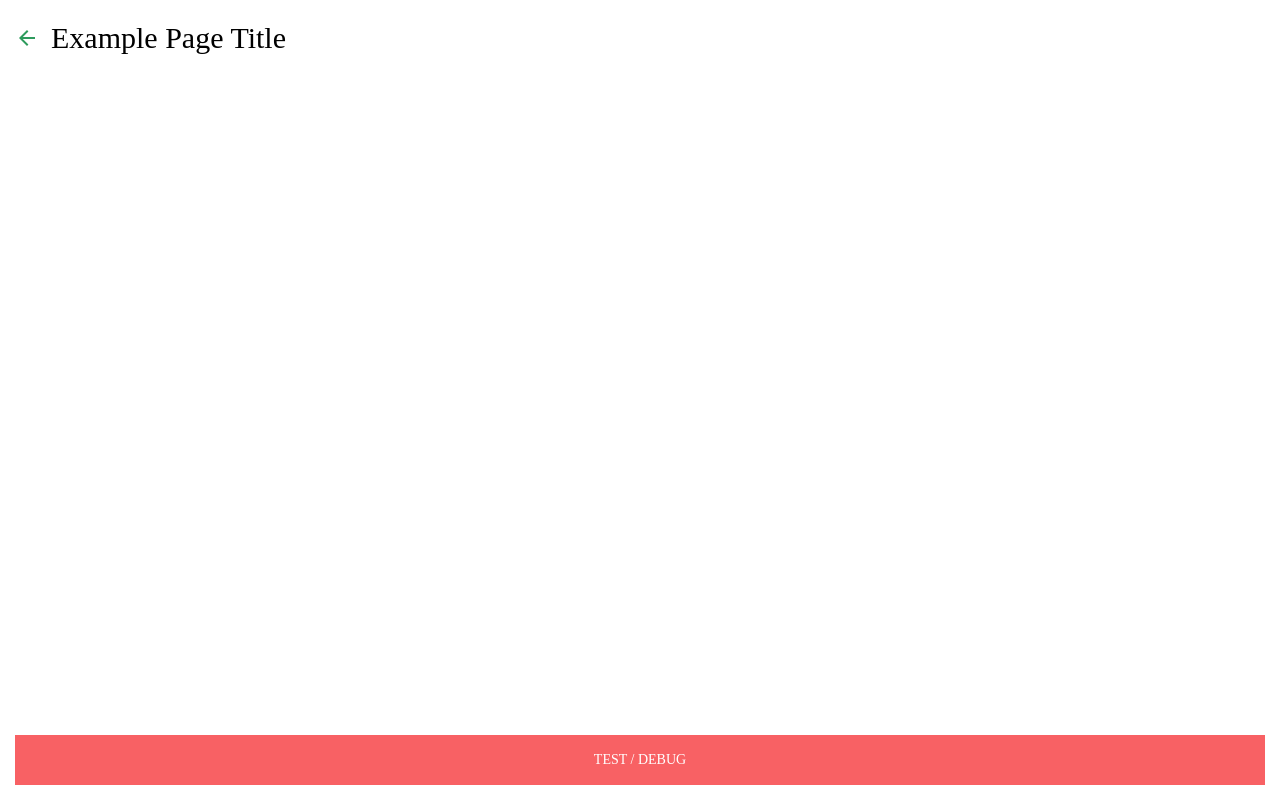
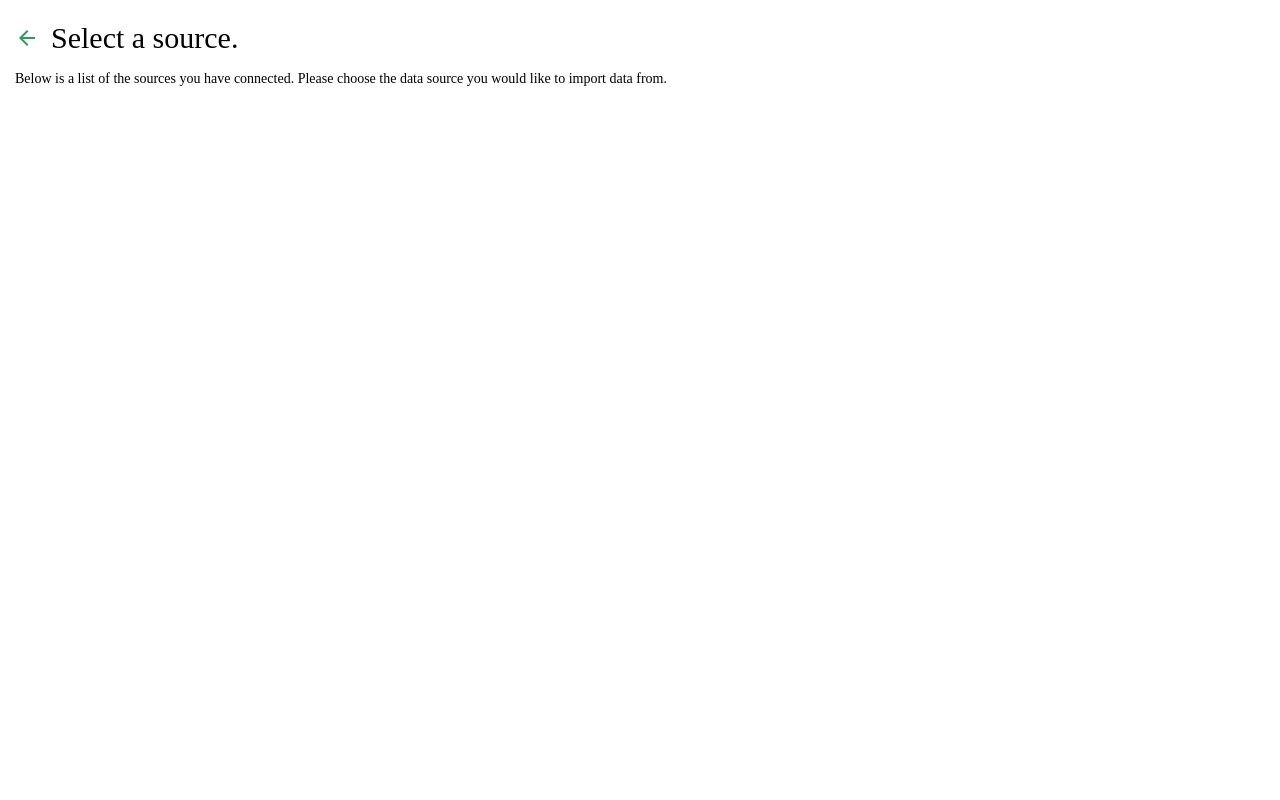
Before and after one commit to thatgirldorian/data-import-tool, a React (Create React App) app in the folder src/: page /SelectSourcePage in a window 1280 px wide. Built offline with nearby package versions, Linux system fonts and the light colour scheme; the HTML template or start-up script is replaced by a standard one.

Commit message:
wired up navigation for back arrow

```diff
--- a/src/components/SelectSourcePage.tsx
+++ b/src/components/SelectSourcePage.tsx
@@ -1,15 +1,35 @@
 import React from 'react';
+import { useNavigate } from 'react-router-dom'
 import ExamplePage from "./ExamplePage"
-import { Typography, Button} from "@material-ui/core";
-import { FixedMiddleBodyWithVerticalScroll, FixedTopBar, PageContainer, TopbarBackButton } from './layout-components';
+import { Typography, Button, Box, IconButton } from "@material-ui/core";
+import {
+    PageContainer,
+    FixedTopBar,
+    FixedMiddleBodyWithVerticalScroll,
+    TopbarBackButton
+} from "./layout-components";
+import _ from "lodash";
 import '../styles/style.css'
 
-const HomePage = () => {
+const SelectSourcePage = () => {
+    const navigate = useNavigate()
+
+    const topbarLeftButton: TopbarBackButton = {
+        type: "back",
+        onClick: () => navigate("/")
+};
 
     return (
-            <ExamplePage />
+        <PageContainer>
+            <FixedTopBar title="Select a source." leftButton={topbarLeftButton} />
+            <FixedMiddleBodyWithVerticalScroll>
+                    <Typography variant="body1" className="select-source-text">
+                        Below is a list of the sources you have connected. Please choose the data source you would like to import data from.
+                    </Typography>
+                </FixedMiddleBodyWithVerticalScroll>
+        </PageContainer>
     )
 
 }
 
-export default HomePage
+export default SelectSourcePage
```
